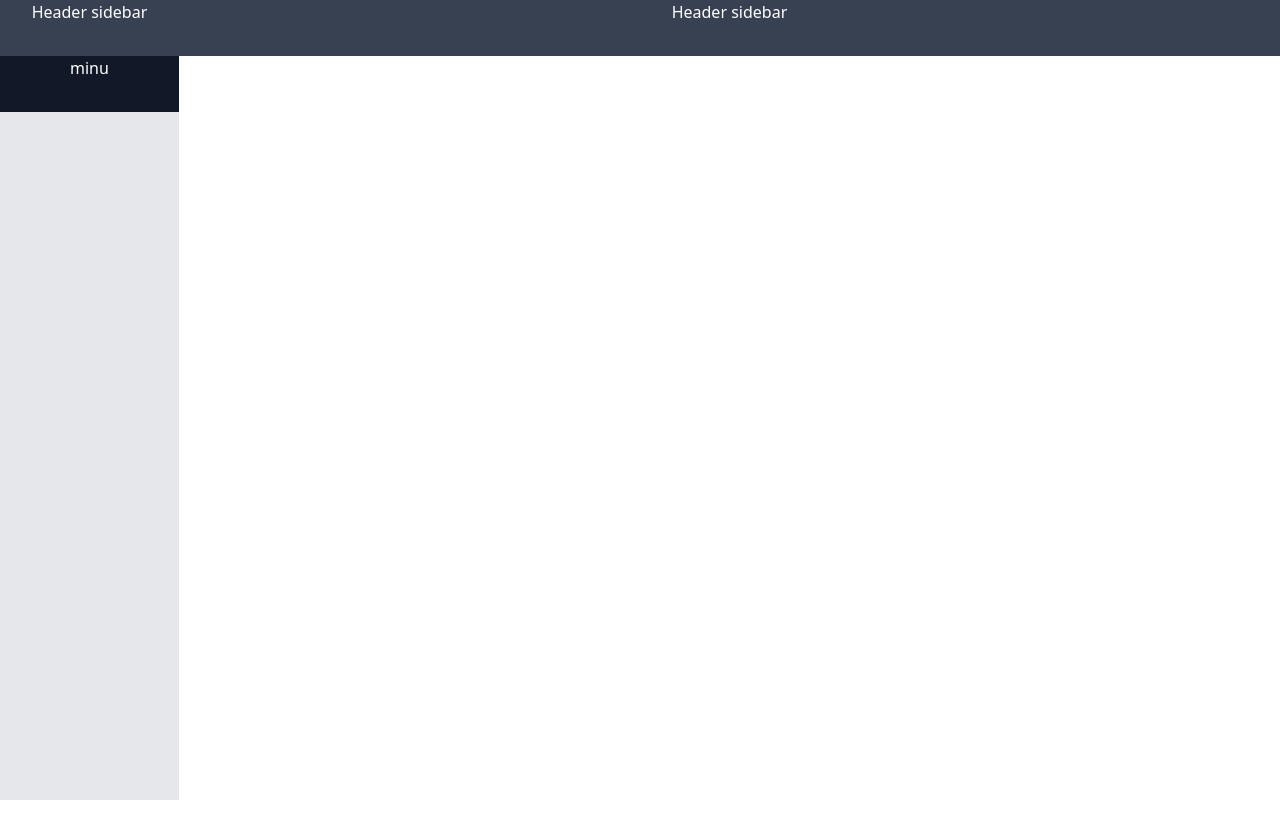
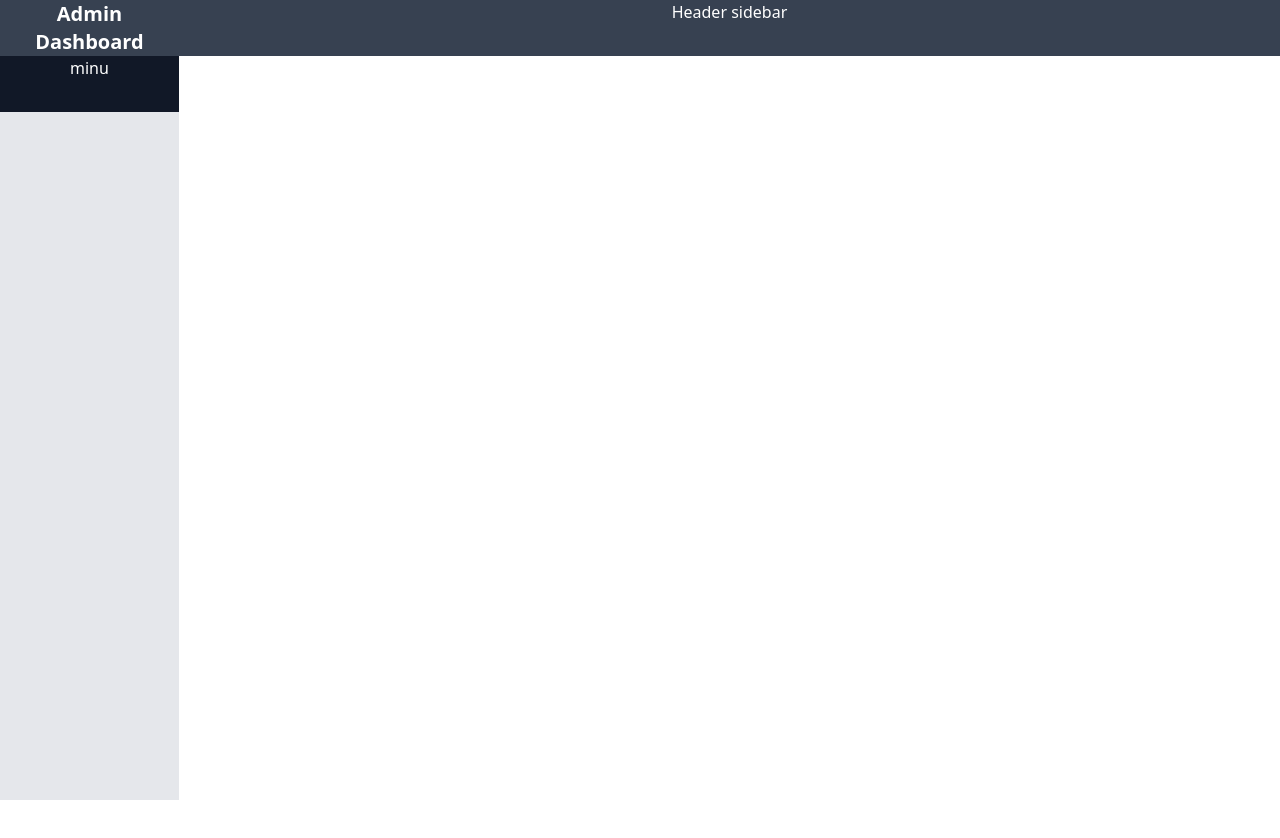
Before and after one commit to Fadwahigga/Simple-Dashboard, a Vue app: page / in a window 1280 px wide. Shown: the top 838 px of the page. Built offline with nearby package versions, Linux system fonts and the light colour scheme.

Commit message:
Admin Dashboard

```diff
--- a/src/views/Dashboard.vue
+++ b/src/views/Dashboard.vue
@@ -2,7 +2,7 @@
     <div class="w-screen h-screen flex text-white text-center">
         <!-- Sidebar -->
         <div class="w-52 h-screen bg-gray-200">
-            <div class="h-14 bg-gray-700">Header sidebar</div>
+            <div class="h-14 bg-gray-700"><h3 class="font-bold text-xl">Admin Dashboard</h3></div>
             <div class="h-14 bg-gray-900">minu</div>
         </div>
         <!-- main -->
```
